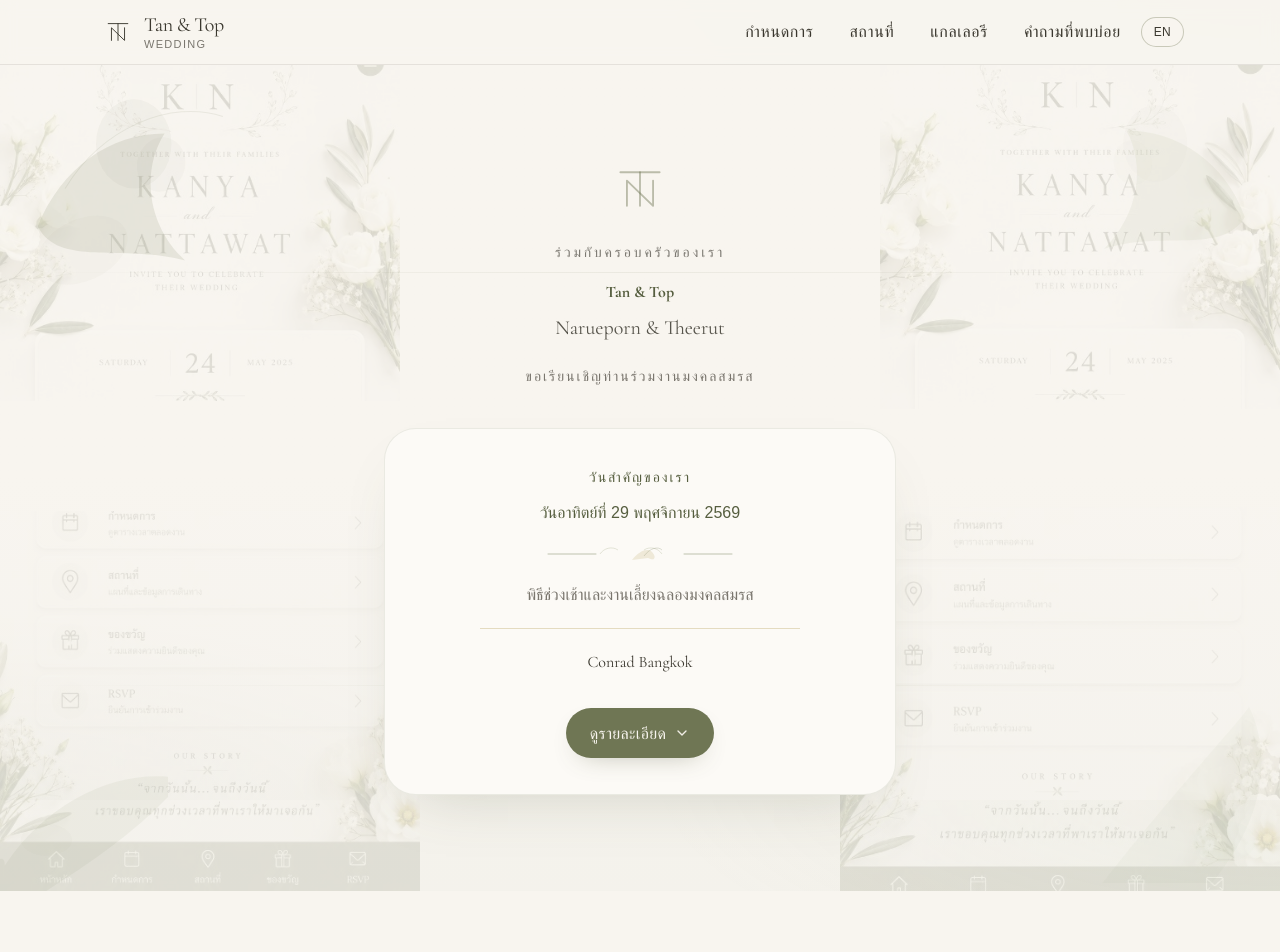
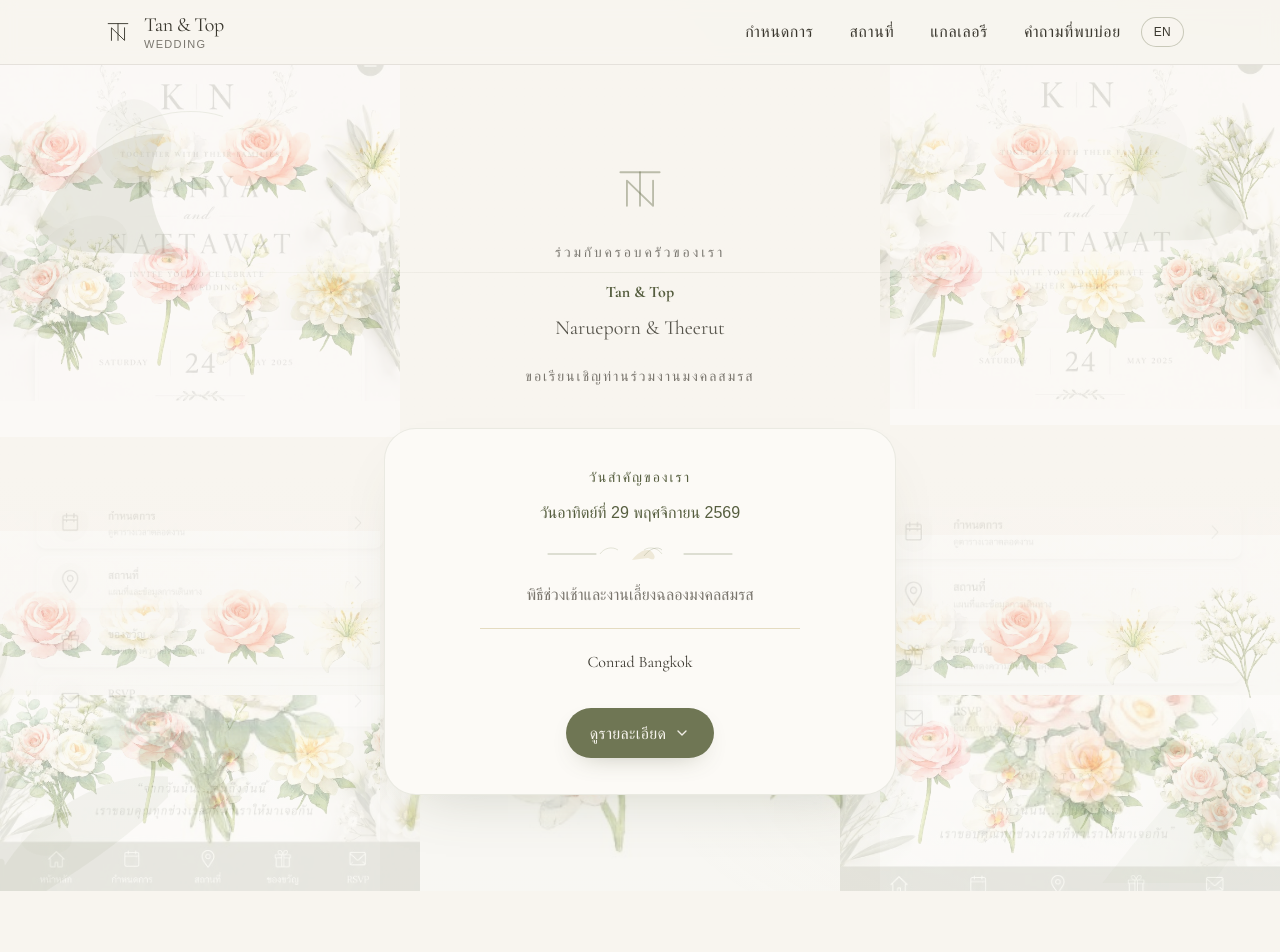
Before and after one commit to topkoong/top-tanly-wedding, a Next.js app: page / in a window 1280 px wide. Shown: the top 952 px of the page. Built offline with nearby package versions, Linux system fonts and the light colour scheme; a web font is replaced by a local one.

Commit message:
feat(home): watercolor floral sprite layers on BotanicalBackdrop
Co-authored-by: Cursor <cursoragent@cursor.com>

```diff
--- a/components/ui/BotanicalBackdrop.tsx
+++ b/components/ui/BotanicalBackdrop.tsx
@@ -4,10 +4,12 @@ import { cn } from "@/lib/utils";
 
 /** Matches quiet-luxury home reference; clipped corners only (asset is a tall frame). */
 const FLORAL_QUIET_LUXURY = "/images/home-floral-quiet-luxury.png";
+/** 1024×682 sprite sheet — soft watercolor florals (white background; blend on cream). */
+const WATERCOLOR_SPRITE = "/images/home-watercolor-florals.png";
 
 /**
- * Corner floral framing for the home hero — photoreal whisper (muted) plus soft SVG echoes.
- * Clips the reference PNG to corners only so central content stays editorial (Tan & Top).
+ * Home hero botanical stack: watercolor sprite (corners + bottom band), photoreal corner whispers,
+ * radial cream veil, SVG line art. Keeps centre clear for Tan & Top.
  */
 export default function BotanicalBackdrop({ className }: { className?: string }) {
   return (
@@ -15,6 +17,55 @@ export default function BotanicalBackdrop({ className }: { className?: string })
       className={cn("pointer-events-none absolute inset-0 z-0 overflow-hidden", className)}
       aria-hidden
     >
+      {/* Watercolor sprite — bottom band for extra floral mass (quiet blend) */}
+      <div className="absolute inset-x-0 -bottom-16 h-[min(42vw,280px)] overflow-hidden md:h-[min(36vw,260px)]">
+        <Image
+          src={WATERCOLOR_SPRITE}
+          alt=""
+          fill
+          className="object-cover object-[52%_94%] mix-blend-multiply opacity-[0.32] saturate-[1.02] md:opacity-[0.36]"
+          sizes="100vw"
+        />
+      </div>
+
+      {/* Watercolor corners — different sprite regions per corner */}
+      <div className="absolute -left-10 -top-2 h-[min(56vw,340px)] w-[min(74vw,340px)] overflow-hidden sm:left-0 sm:h-[min(50vw,380px)] sm:w-[min(60vw,400px)]">
+        <Image
+          src={WATERCOLOR_SPRITE}
+          alt=""
+          fill
+          className="object-cover object-[14%_26%] mix-blend-multiply opacity-[0.38] saturate-[1.04] brightness-[1.04] md:opacity-[0.44]"
+          sizes="(max-width:768px) 74vw, 400px"
+        />
+      </div>
+      <div className="absolute -right-12 top-0 h-[min(54vw,330px)] w-[min(74vw,340px)] overflow-hidden sm:right-0 sm:h-[min(48vw,360px)] sm:w-[min(58vw,390px)]">
+        <Image
+          src={WATERCOLOR_SPRITE}
+          alt=""
+          fill
+          className="object-cover object-[86%_28%] mix-blend-multiply opacity-[0.36] saturate-[1.04] brightness-[1.04] md:opacity-[0.42]"
+          sizes="(max-width:768px) 74vw, 390px"
+        />
+      </div>
+      <div className="absolute -bottom-6 -left-12 h-[min(58vw,360px)] w-[min(76vw,380px)] overflow-hidden sm:bottom-0 sm:left-0">
+        <Image
+          src={WATERCOLOR_SPRITE}
+          alt=""
+          fill
+          className="object-cover object-[18%_74%] mix-blend-multiply opacity-[0.34] saturate-[1.04] brightness-[1.03] md:opacity-[0.4]"
+          sizes="(max-width:768px) 76vw, 420px"
+        />
+      </div>
+      <div className="absolute -bottom-12 -right-12 h-[min(60vw,380px)] w-[min(78vw,400px)] overflow-hidden sm:-bottom-6 sm:right-0">
+        <Image
+          src={WATERCOLOR_SPRITE}
+          alt=""
+          fill
+          className="object-cover object-[84%_78%] mix-blend-multiply opacity-[0.34] saturate-[1.04] brightness-[1.03] md:opacity-[0.4]"
+          sizes="(max-width:768px) 78vw, 440px"
+        />
+      </div>
+
       {/* Photoreal lilac whisper — corner crops from authored reference */}
       <div className="absolute -left-8 -top-6 h-[min(46vw,300px)] w-[min(64vw,320px)] overflow-hidden sm:left-0 sm:h-[min(42vw,360px)] sm:w-[min(52vw,400px)]">
         <Image
```
Also changed, not shown: public/images/home-watercolor-florals.png (added).
